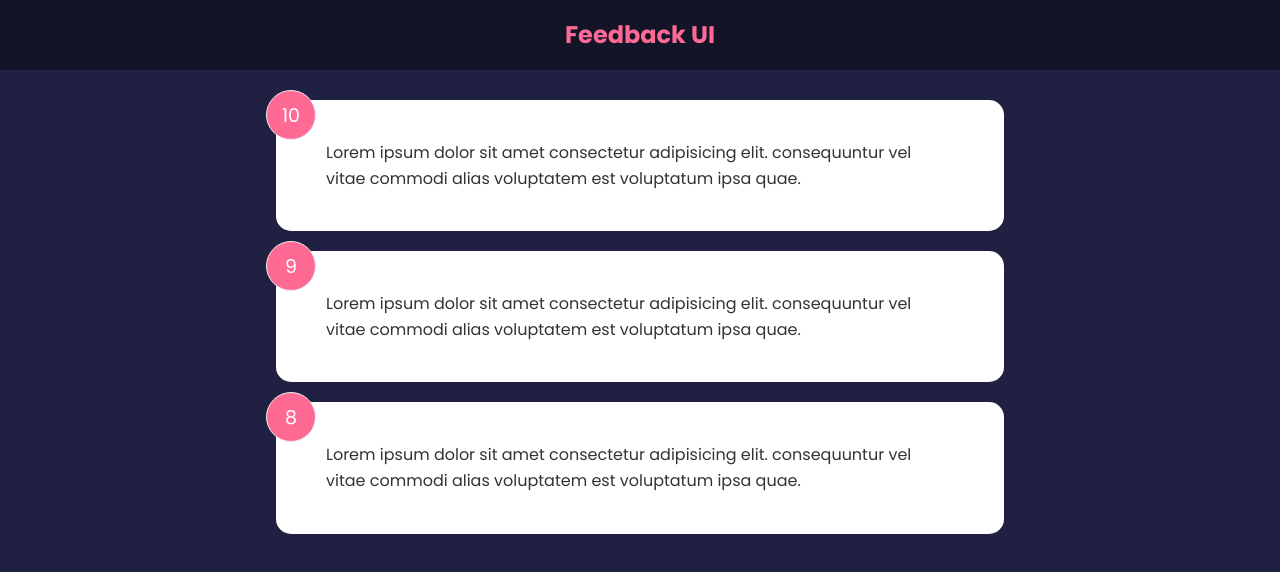
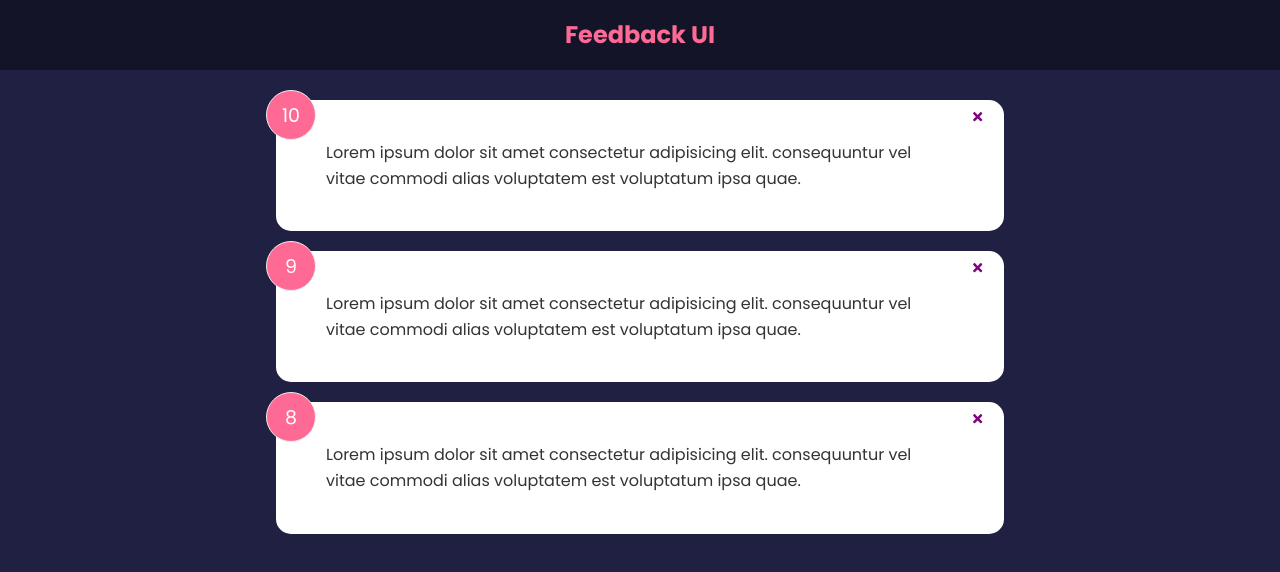
Before and after one commit to JepoySanity/ReactJS-feed-back-app, a React (Create React App) app: page / in a window 1280 px wide. Shown: the top 572 px of the page. Built offline with nearby package versions, Linux system fonts and the light colour scheme.

Commit message:
added font awesome library

```diff
--- a/anonymous-cli-metrics.json
+++ b/anonymous-cli-metrics.json
@@ -1 +1 @@
-{"metricId":"27bb1e85-f7e6-414b-9145-95589ccdf786","metrics":{"from":"2022-05-22T10:43:56.083Z","to":"2022-05-22T10:44:20.634Z","successfulInstalls":3,"failedInstalls":0}}
+{"metricId":"27bb1e85-f7e6-414b-9145-95589ccdf786","metrics":{"from":"2022-05-22T10:43:56.083Z","to":"2022-05-23T00:59:43.334Z","successfulInstalls":4,"failedInstalls":0}}
--- a/package.json
+++ b/package.json
@@ -8,6 +8,7 @@
     "@testing-library/user-event": "^13.5.0",
     "react": "^18.1.0",
     "react-dom": "^18.1.0",
+    "react-icons": "^4.3.1",
     "react-scripts": "5.0.1",
     "web-vitals": "^2.1.4"
   },
--- a/src/components/FeedbackItem.jsx
+++ b/src/components/FeedbackItem.jsx
@@ -1,9 +1,13 @@
+import { FaTimes } from "react-icons/fa";
 import PropTypes from "prop-types";
 import Card from "./shared/Card";
 function FeedbackItem({ item }) {
   return (
     <Card>
       <div className="num-display">{item.rating}</div>
+      <button className="close">
+        <FaTimes color="purple" />
+      </button>
       <div className="text-display">{item.text}</div>
     </Card>
   );
```
Also changed, not shown: 1 other file (tests, documents, lock files or other folders).
